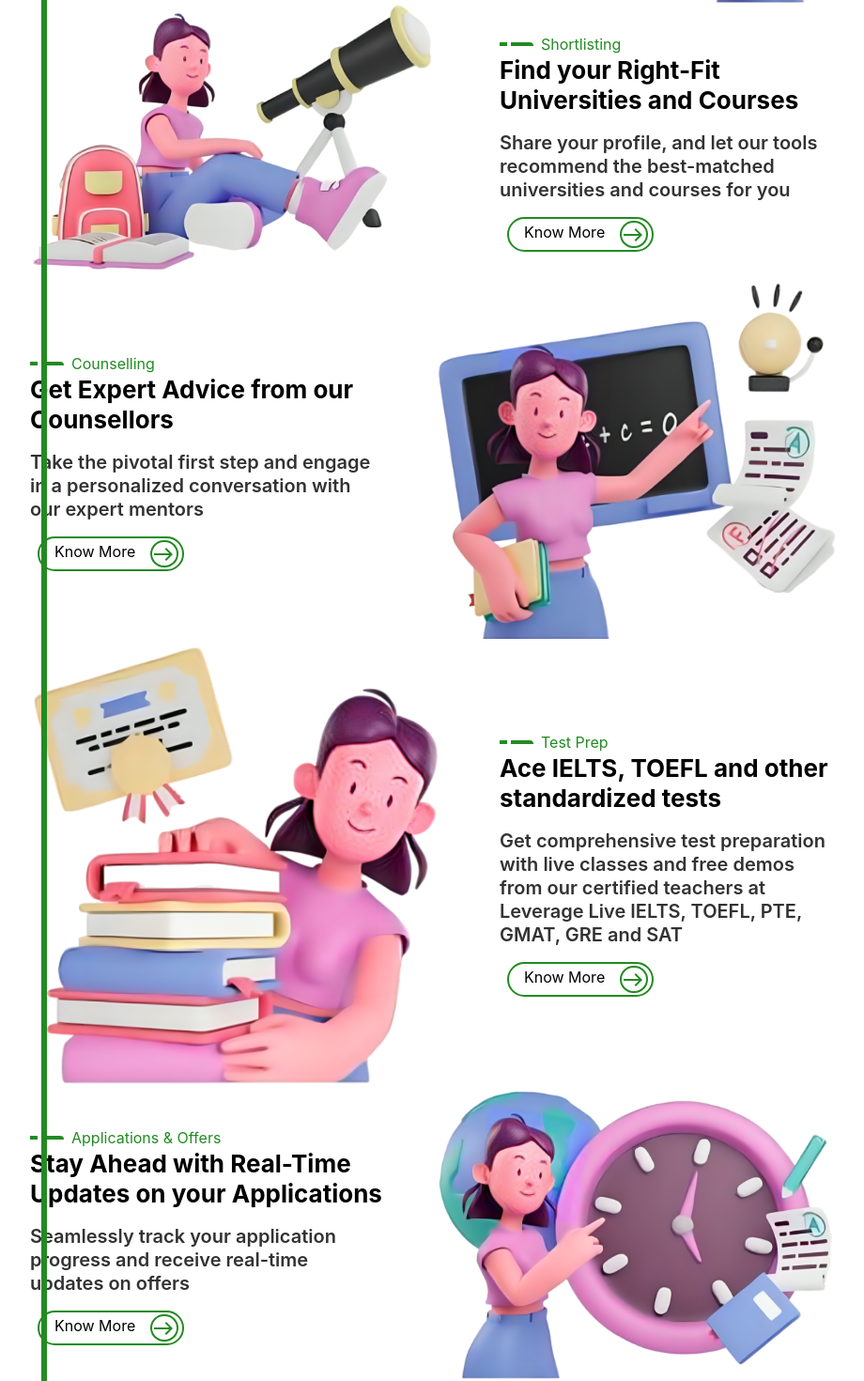
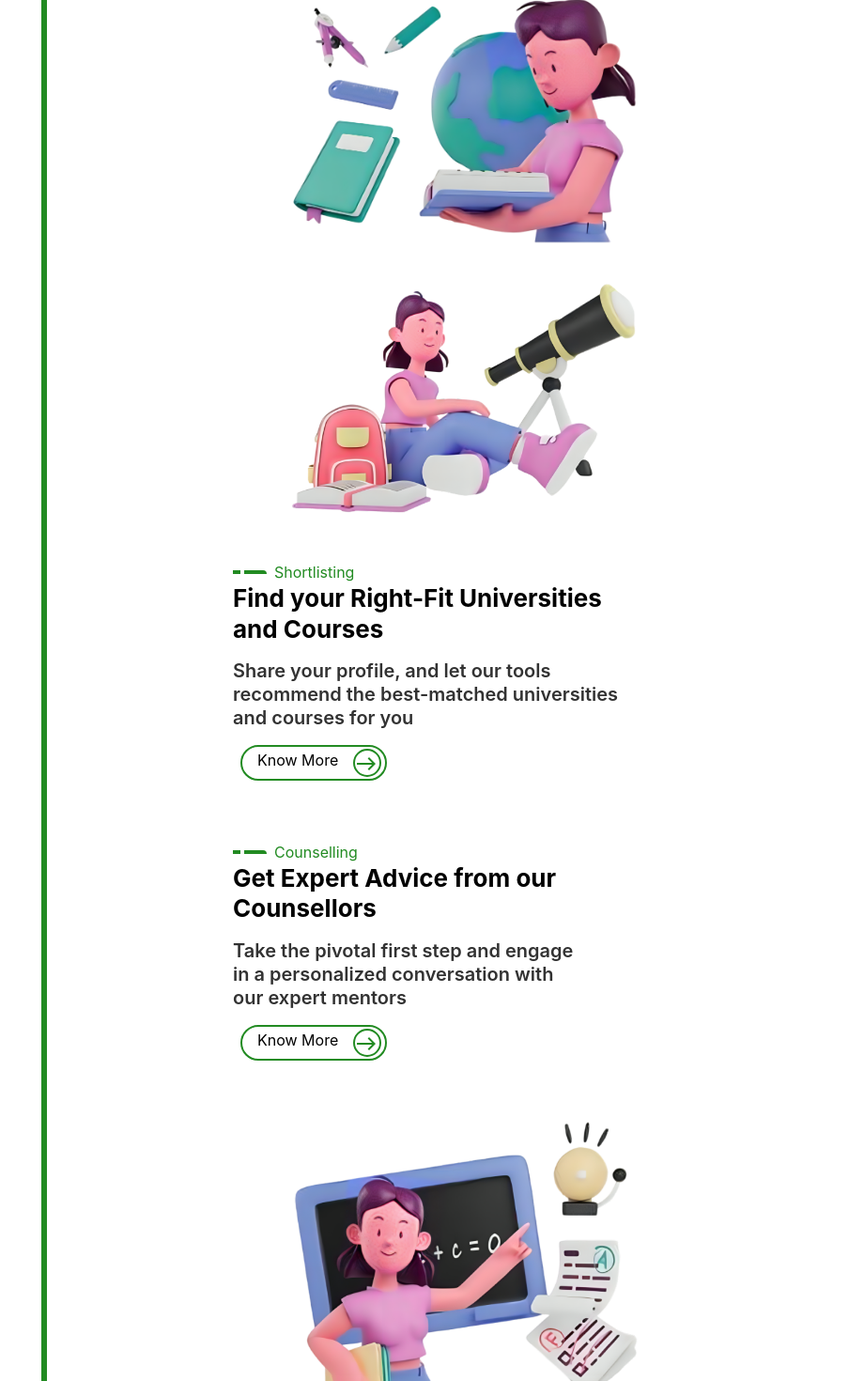
Before and after one commit to Kanwar07/thinkabroad, a React (Create React App) app: page / in a window 1280 px wide. Shown: the part 1340-2810 px from the top of the page at 94% size, without its empty margins (176-1096 px from the left). Built offline with nearby package versions, Linux system fonts and the light colour scheme.

Commit message:
minorResponsivnessChanges

```diff
--- a/src/components/sections/journey/Journey.jsx
+++ b/src/components/sections/journey/Journey.jsx
@@ -18,7 +18,7 @@ function Journey() {
           </span>
         </div>
         <div class={journeystyle.main}>
-          <div className="flex flex-row justify-between items-center max-xl:flex-col">
+          <div className="flex flex-row justify-between items-center max-[1300px]:flex-col">
             <div className="w-[50%]">
               <div className="flex flex-row items-end">
                 <div className="border-t-4 border-[#228B22] pb-2.5 w-2 mr-1"></div>{" "}
@@ -32,39 +32,39 @@ function Journey() {
                 Dive into a world of diverse destinations, prestigious
                 universities, and exciting courses
               </div>
-              <div className="ml-2 max-xl:pl-0 max-xl:pb-16">
+              <div className="ml-2 max-[1300px]:pl-0 max-[1300px]:pb-16">
                 <KnowMoreButton />
               </div>
             </div>
             <div class={journeystyle.dot}></div>
-            <div className="h-[19rem] w-[27.5rem] max-xl:pl-16">
+            <div className="h-[19rem] w-[27.5rem] max-[1300px]:pl-16">
               <img src={Journey1} alt="Journey1" />
             </div>
           </div>
-          <div className="flex flex-row justify-between items-center max-xl:flex-col">
-            <div className="h-[18.5rem] w-[27.5rem] max-xl:pl-16">
+          <div className="flex flex-row justify-between items-center max-[1300px]:flex-col">
+            <div className="h-[18.5rem] w-[27.5rem] max-[1300px]:pl-16">
               <img src={Journey2} alt="Journey2" />
             </div>
             <div class={journeystyle.dot1}></div>
             <div className="w-[50%]">
-              <div className="flex flex-row items-end pl-16 max-xl:pl-0">
+              <div className="flex flex-row items-end pl-16 max-[1300px]:pl-0">
                 <div className="border-t-4 border-[#228B22] pb-2.5 w-2 mr-1"></div>{" "}
                 <div className="border-t-4 border-[#228B22] pb-2.5 w-6 mr-2 rounded-r"></div>
                 <div className="text-[#228B22]">Shortlisting</div>
               </div>
-              <div className="text-[26px] leading-tight font-bold pl-16 max-xl:pl-0">
+              <div className="text-[26px] leading-tight font-bold pl-16 max-[1300px]:pl-0">
                 Find your Right-Fit Universities and Courses
               </div>
-              <div className="pt-4 pb-4 pl-16 text-[20px] opacity-80 leading-tight font-semibold max-xl:pl-0">
+              <div className="pt-4 pb-4 pl-16 text-[20px] opacity-80 leading-tight font-semibold max-[1300px]:pl-0">
                 Share your profile, and let our tools recommend the best-matched
                 universities and courses for you
               </div>
-              <div className="ml-2 pl-16 max-xl:pl-0 max-xl:pb-16">
+              <div className="ml-2 pl-16 max-[1300px]:pl-0 max-[1300px]:pb-16">
                 <KnowMoreButton />
               </div>
             </div>
           </div>
-          <div className="flex flex-row justify-between items-center pb-0 max-xl:flex-col">
+          <div className="flex flex-row justify-between items-center pb-0 max-[1300px]:flex-col">
             <div className="w-[50%]">
               <div className="flex flex-row items-end">
                 <div className="border-t-4 border-[#228B22] pb-2.5 w-2 mr-1"></div>{" "}
@@ -78,40 +78,40 @@ function Journey() {
                 Take the pivotal first step and engage in a personalized
                 conversation with our expert mentors
               </div>
-              <div className="ml-2 max-xl:pl-0 max-xl:pb-16">
+              <div className="ml-2 max-[1300px]:pl-0 max-[1300px]:pb-16">
                 <KnowMoreButton />
               </div>
             </div>
             <div class={journeystyle.dot}></div>
-            <div className="h-[24rem] w-[27.5rem] max-xl:pl-16">
+            <div className="h-[24rem] w-[27.5rem] max-[1300px]:pl-16">
               <img src={Journey3} alt="Journey3" />
             </div>
           </div>
-          <div className="flex flex-row justify-between items-center max-xl:flex-col">
-            <div className="h-[29.5rem] w-[27.5rem] max-xl:pl-16">
+          <div className="flex flex-row justify-between items-center max-[1300px]:flex-col">
+            <div className="h-[29.5rem] w-[27.5rem] max-[1300px]:pl-16">
               <img src={Journey4} alt="Journey4" />
             </div>
             <div class={journeystyle.dot1}></div>
             <div className="w-[50%]">
-              <div className="flex flex-row items-end pl-16 max-xl:pl-0">
+              <div className="flex flex-row items-end pl-16 max-[1300px]:pl-0">
                 <div className="border-t-4 border-[#228B22] pb-2.5 w-2 mr-1"></div>{" "}
                 <div className="border-t-4 border-[#228B22] pb-2.5 w-6 mr-2 rounded-r"></div>
                 <div className="text-[#228B22]">Test Prep</div>
               </div>
-              <div className="text-[26px] leading-tight font-bold pl-16 max-xl:pl-0">
+              <div className="text-[26px] leading-tight font-bold pl-16 max-[1300px]:pl-0">
                 Ace IELTS, TOEFL and other standardized tests
               </div>
-              <div className="pt-4 pb-4 pl-16 text-[20px] opacity-80 leading-tight font-semibold max-xl:pl-0">
+              <div className="pt-4 pb-4 pl-16 text-[20px] opacity-80 leading-tight font-semibold max-[1300px]:pl-0">
                 Get comprehensive test preparation with live classes and free
                 demos from our certified teachers at Leverage Live IELTS, TOEFL,
                 PTE, GMAT, GRE and SAT
               </div>
-              <div className="ml-2 pl-16 max-xl:pl-0 max-xl:pb-16">
+              <div className="ml-2 pl-16 max-[1300px]:pl-0 max-[1300px]:pb-16">
                 <KnowMoreButton />
               </div>
             </div>
           </div>
-          <div className="flex flex-row justify-between items-center max-xl:flex-col">
+          <div className="flex flex-row justify-between items-center max-[1300px]:flex-col">
             <div className="w-[50%]">
               <div className="flex flex-row items-end">
                 <div className="border-t-4 border-[#228B22] pb-2.5 w-2 mr-1"></div>{" "}
@@ -125,12 +125,12 @@ function Journey() {
                 Seamlessly track your application progress and receive real-time
                 updates on offers
               </div>
-              <div className="ml-2 max-xl:pl-0 max-xl:pb-16">
+              <div className="ml-2 max-[1300px]:pl-0 max-[1300px]:pb-16">
                 <KnowMoreButton />
               </div>
             </div>
             <div class={journeystyle.dot}></div>
-            <div className="h-[20rem] w-[27.5rem] max-xl:pl-16">
+            <div className="h-[20rem] w-[27.5rem] max-[1300px]:pl-16">
               <img src={Journey5} alt="Journey5" />
             </div>
           </div>
```
